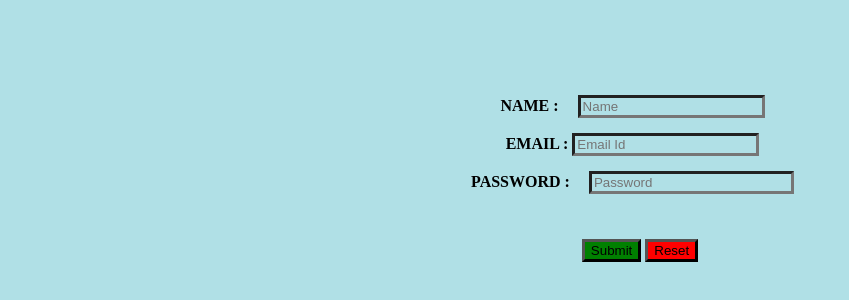
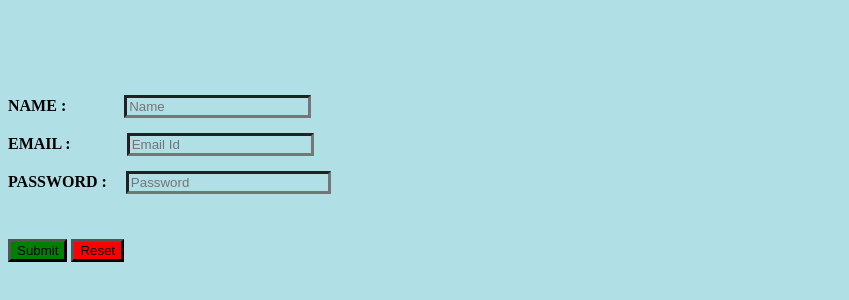
Before and after one commit to msMohit20/HTML_Practice, a plain HTML site: page index.html in a window 1280 px wide. Shown: the part 70-370 px from the top of the page, without its empty margins (0-849 px from the left). Drawn offline with Linux system fonts and the light colour scheme.

Commit message:
Last commit

```diff
--- a/style.css
+++ b/style.css
@@ -3,7 +3,7 @@
   border-width: 3px;
 }
 nav {
-  text-align: center;
+  text-align: left;
   margin-top: 150px;
 }
 .container {
@@ -13,9 +13,11 @@ nav {
 #name {
   text-transform: capitalize;
   margin: 15px;
+  margin-left: 54px;
 }
 #email {
   margin-right: 15px;
+  margin-left: 52px;
 }
 
 #Password {
```
